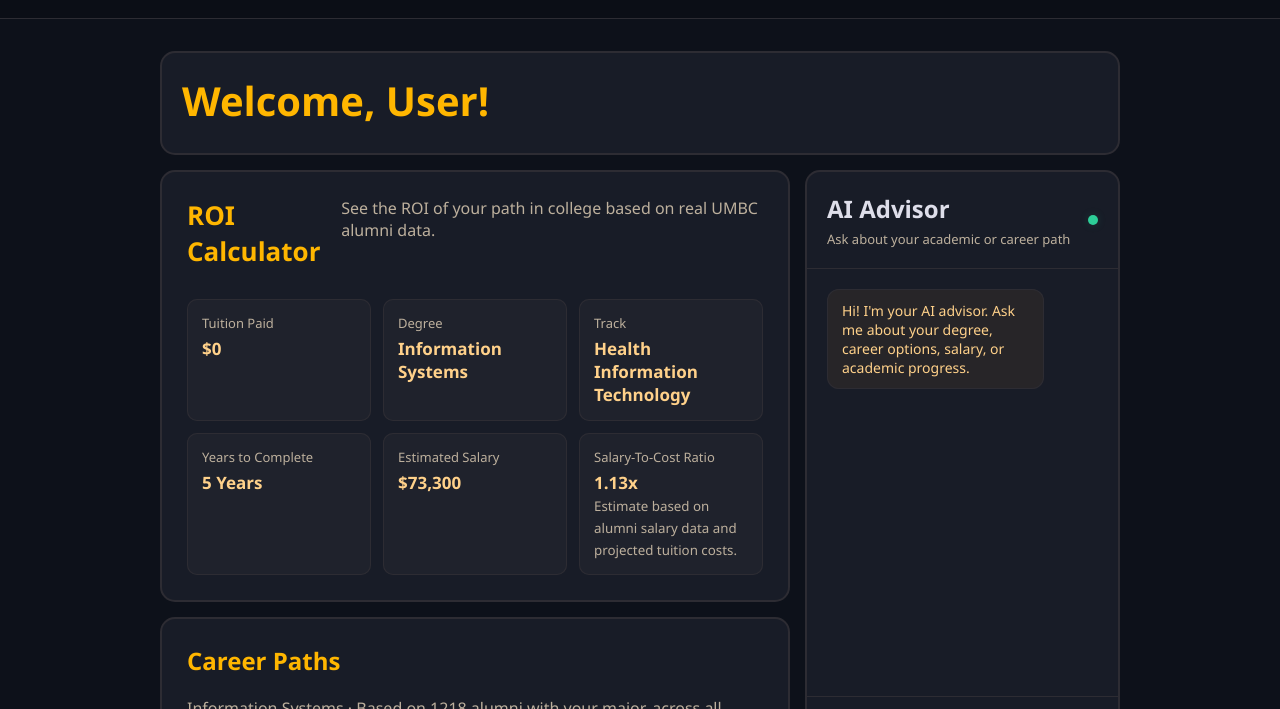
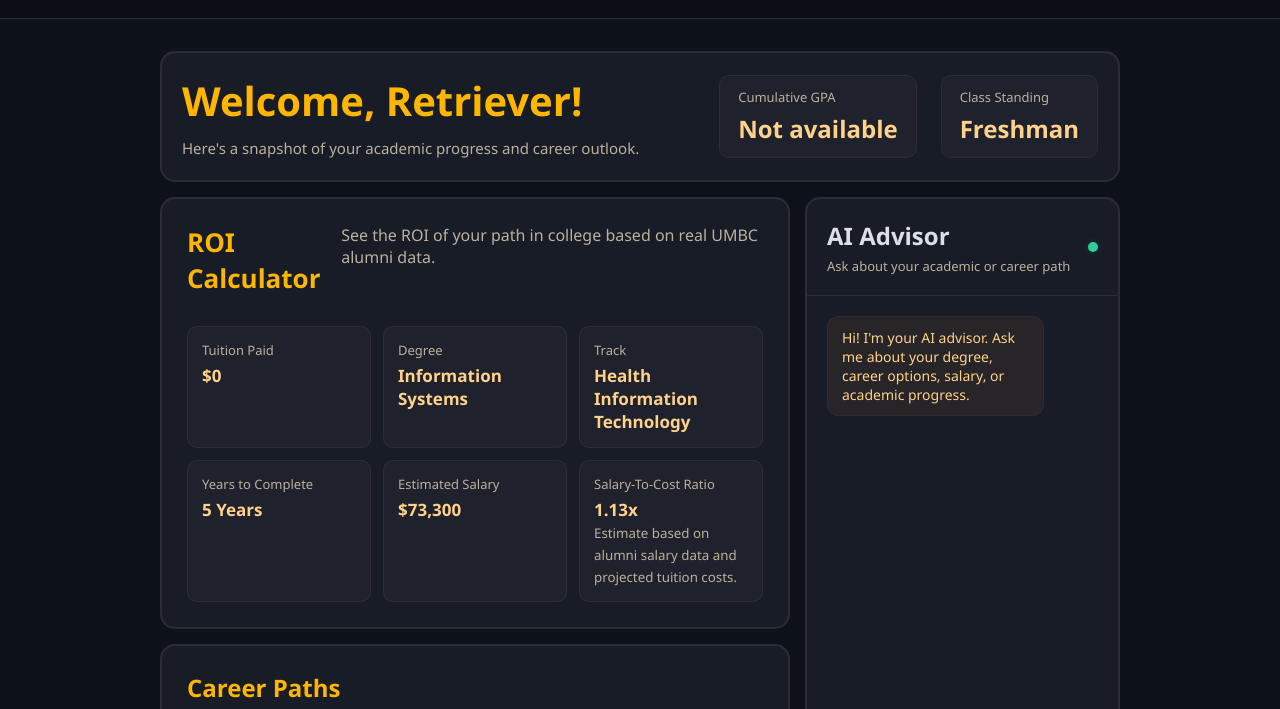
Before and after one commit to Infancs1510/hackUMBC_AI-advisor, a plain HTML site: page dashboard.html in a window 1280 px wide. Shown: the part 69-778 px from the top of the page. Drawn offline with Linux system fonts and the light colour scheme.

Commit message:
Finished the intro name bar with gpa, standing, and short little intro

```diff
--- a/dashboard.html
+++ b/dashboard.html
@@ -37,8 +37,20 @@
             <div class = "intro-box">
 
                 <div class = "intro-name">
-                    <h1>Welcome, User!</h1>
+                    <h1>Welcome, Retriever!</h1>
+                    <h2>Here's a snapshot of your academic progress and career outlook.</h2>
                 </div>
+
+                <dl class="intro-stats">
+                    <div>
+                        <dt>Cumulative GPA</dt>
+                        <dd id="welcome-gpa">--</dd>
+                    </div>
+                    <div>
+                        <dt>Class Standing</dt>
+                        <dd id="welcome-class-standing">--</dd>
+                    </div>
+                </dl>
 
             </div>
 
--- a/interaction.js
+++ b/interaction.js
@@ -14,6 +14,10 @@
 
         const student = findStudent(data, test_id);
         if (!student) throw new Error("No current student matches " + test_id + ".");
+        const gpa = Number(student.cumulativeGpa);
+        document.getElementById("welcome-gpa").textContent =
+            student.cumulativeGpa && Number.isFinite(gpa) ? gpa.toFixed(2) : "Not available";
+        document.getElementById("welcome-class-standing").textContent = student.classLevel || "Not available";
 
         return loadAlumniData(student)
             .then(salary => {
@@ -42,6 +46,8 @@
                 const student = {
                     major: columns[3],
                     track: columns[4],
+                    classLevel: columns[7],
+                    cumulativeGpa: columns[14],
                     residency: columns[8],
                     creditsEarned: columns[12],
                     creditsRequired: columns[13],
--- a/style.css
+++ b/style.css
@@ -15,6 +15,11 @@
 /* ---------- INTRO ---------- */
 
 .intro-box {
+    display: flex;
+    align-items: center;
+    justify-content: space-between;
+    flex-wrap: wrap;
+    gap: 24px;
     background-color: white;
 
     border: 2px solid #dcdcdc;
@@ -34,6 +39,41 @@
 
 .intro-name {
     font-size: 20px;
+}
+
+.intro-name h2 {
+    margin: 8px 0 0;
+    color: var(--text-muted);
+    font-size: 15px;
+    font-weight: 400;
+    line-height: 1.6;
+    max-width: 60ch;
+}
+
+.intro-stats {
+    display: flex;
+    flex-wrap: wrap;
+    gap: 24px;
+    margin: 0 0 0 auto;
+}
+
+.intro-stats > div {
+    padding: 12px 18px;
+    border: 1px solid var(--theme-border);
+    border-radius: 10px;
+    background-color: var(--card-bg);
+}
+
+.intro-stats dt {
+    color: var(--text-muted);
+    font-size: 13px;
+}
+
+.intro-stats dd {
+    margin: 6px 0 0;
+    color: var(--accent-warm);
+    font-size: 24px;
+    font-weight: 600;
 }
 
 
```
